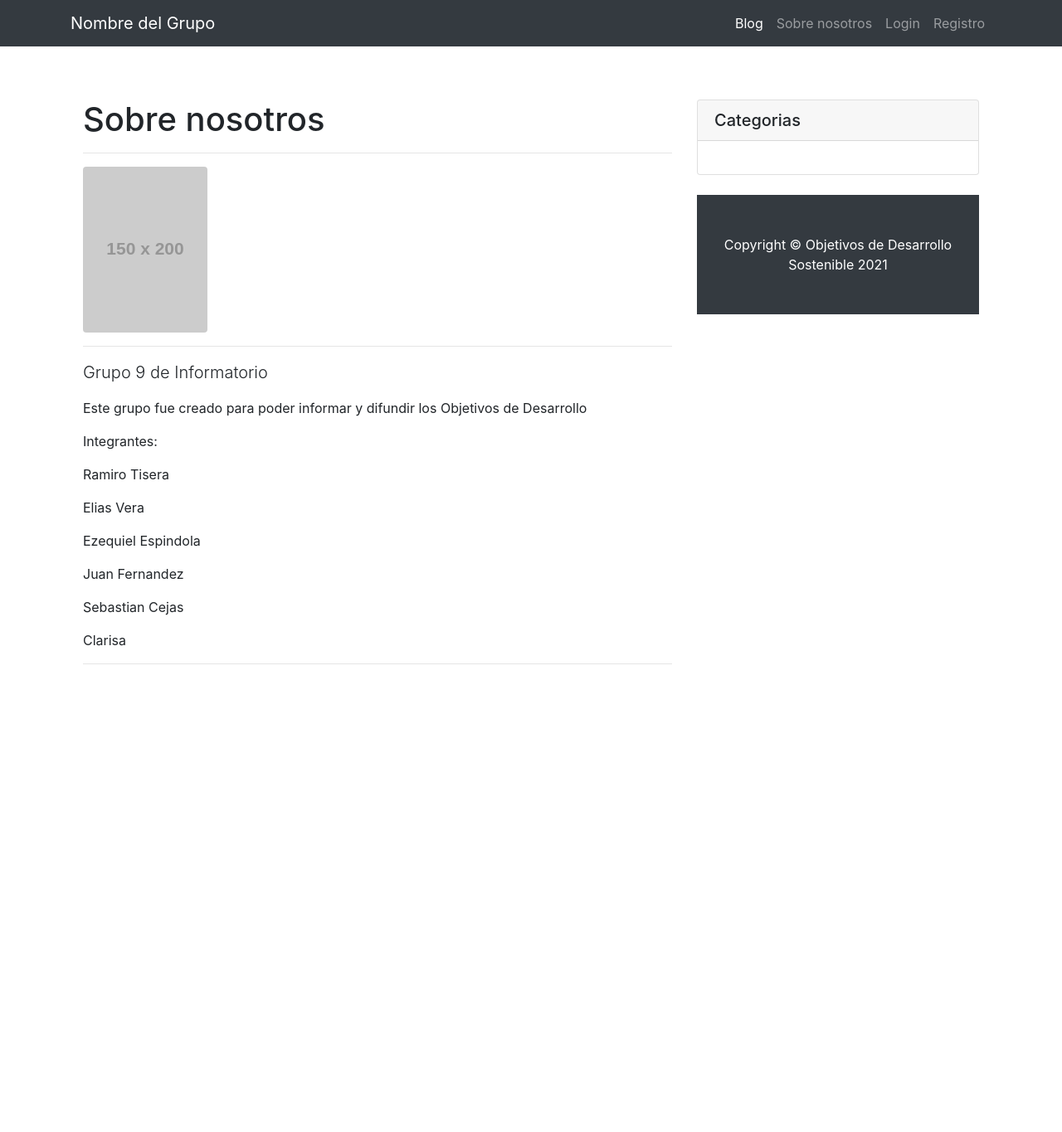
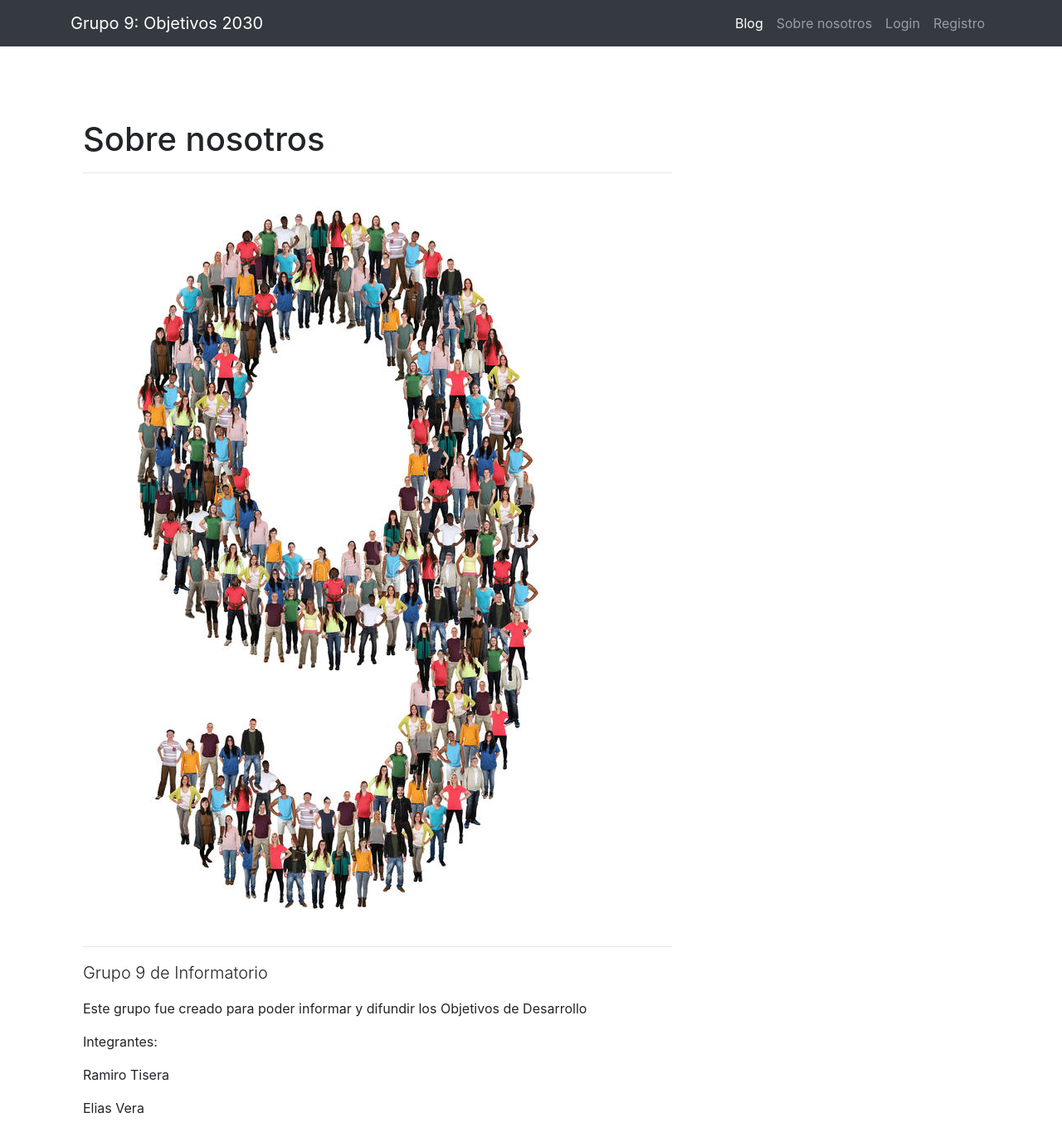
Before and after one commit to pela2conbarba/ProyectoBlogODS, a Django app: page /sobre-nosotros in a window 1280 px wide. Shown: the top 1365 px of the page at 83% size. Before the commit the page ends 801 px from the top, so only its background shows below. Run offline with Django 3.2, Linux system fonts and the light colour scheme; grey boxes labelled with a size stand in for pictures from a placeholder-image service; some libraries are stand-ins or nearby versions.

Commit message:
ultimo commit

```diff
--- a/templates/about.html
+++ b/templates/about.html
@@ -1,6 +1,6 @@
 {% extends "base.html" %}
 {% block title %}Objetivos de Desarrollo Sostenible - Sobre nosotros{% endblock %}
-{% block content %}
+<!-- {% block content %} -->
   <div class="container">
     <div class="row">
       <div class="col-lg-8">
@@ -10,7 +10,7 @@
         <br>
         <h1 class="mt-4">Sobre nosotros</h1>
         <hr>
-        <img class="img-fluid rounded" src="http://placehold.it/150x200" alt="">
+        <img class="img-fluid rounded" src="/media/posts/photos/grupo9.jpg" alt="">
         <hr>
         <p class="lead">Grupo 9 de Informatorio</p>
         <p>Este grupo fue creado para poder informar y difundir los Objetivos de Desarrollo</p>
@@ -20,7 +20,7 @@
         <p>Ezequiel Espindola</p>
         <p>Juan Fernandez</p>
         <p>Sebastian Cejas</p>
-        <p>Clarisa</p>
+        <p></p>
         <hr>
       </div>
-{% endblock %}
+<!-- {% endblock %} -->
--- a/templates/base.html
+++ b/templates/base.html
@@ -13,7 +13,7 @@
    <body>
       <nav class="navbar navbar-expand-lg navbar-dark bg-dark fixed-top">
          <div class="container">
-            <a class="navbar-brand" href="{% url 'posts:blog' %}">Nombre del Grupo</a>
+            <a class="navbar-brand" href="{% url 'posts:blog' %}">Grupo 9: Objetivos 2030</a>
             <button class="navbar-toggler" type="button" data-toggle="collapse" data-target="#navbarResponsive" aria-controls="navbarResponsive" aria-expanded="false" aria-label="Toggle navigation">
             <span class="navbar-toggler-icon"></span>
             </button>
```
Also changed, not shown: db.sqlite3, media/posts/photos/grupo9.jpg (added).
